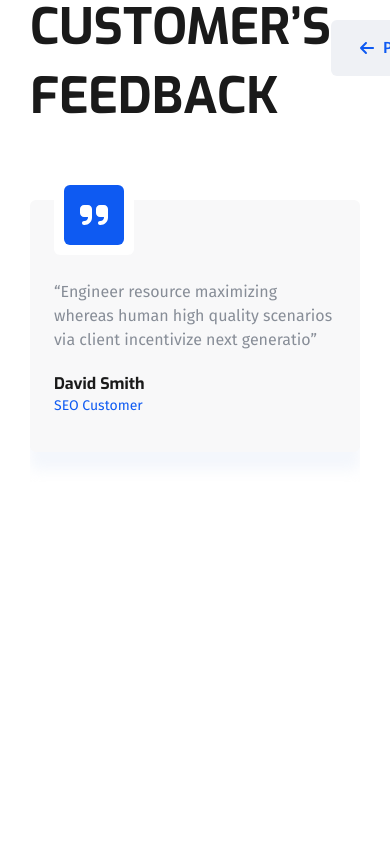
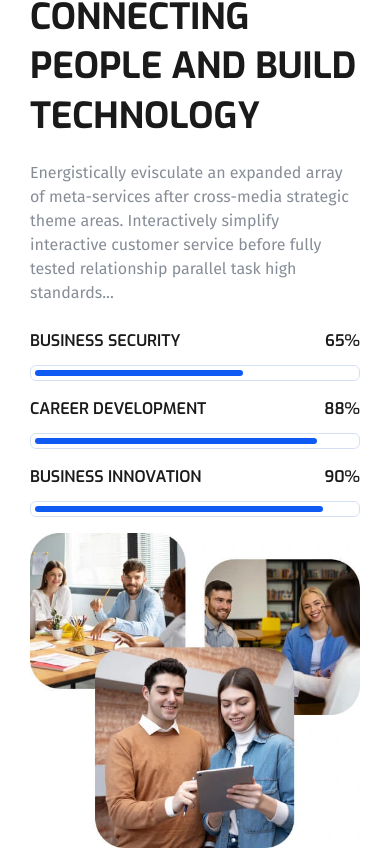
Before and after one commit to synergymsp/synergy, a Next.js app: page / in a window 390 px wide. Shown: the part 8457-9324 px from the top of the page. Before the commit the page ends 9059 px from the top, so only its background shows below. Built offline with nearby package versions, Linux system fonts and the light colour scheme.

Commit message:
skills section desktop version done

```diff
--- a/app/(main)/page.tsx
+++ b/app/(main)/page.tsx
@@ -4,6 +4,7 @@ import FAQSection from '@/component/home/faq/Faq';
 import HeroSection from '@/component/home/hero/slider';
 import ReviewsSection from '@/component/home/reviews/reviews';
 import ServicesSection from '@/component/home/services/Services';
+import SkillsSection from '@/component/home/skill/Skill';
 import StatsSection from '@/component/home/stats/StatsSec';
 import TeamsSection from '@/component/home/teams/Teams';
 
@@ -39,6 +40,9 @@ export default function Home() {
       </section>
 
       <section className="py-[120px]">
+        <SkillsSection />
+      </section>
+      <section className="py-[120px]">
         <ReviewsSection />
       </section>
     </>
--- /dev/null
+++ b/component/common/ProgressBar.tsx
@@ -0,0 +1,36 @@
+'use client';
+
+import { useEffect, useState } from 'react';
+
+interface ProgressBarProps {
+  label: string;
+  percentage: number;
+  className?: string;
+}
+
+const ProgressBar: React.FC<ProgressBarProps> = ({ label, percentage, className = '' }) => {
+  const [progress, setProgress] = useState(0);
+
+  useEffect(() => {
+    const timeout = setTimeout(() => setProgress(percentage), 300);
+
+    return () => clearTimeout(timeout);
+  }, [percentage]);
+
+  return (
+    <div className={`mb-4 ${className}`}>
+      <div className="mb-3 flex justify-between">
+        <span className="font-exo text-base font-semibold uppercase text-title">{label}</span>
+        <span className="font-exo text-base font-semibold uppercase text-title">{progress}%</span>
+      </div>
+      <div className="h-4 w-full rounded-md border border-[#D5E0F5] p-1">
+        <div
+          className="h-full rounded-full bg-theme transition-all duration-500 ease-out"
+          style={{ width: `${progress}%` }}
+        />
+      </div>
+    </div>
+  );
+};
+
+export default ProgressBar;
--- a/component/home/about/About.tsx
+++ b/component/home/about/About.tsx
@@ -40,7 +40,7 @@ const AboutSection: React.FC = () => {
               className="rounded-md"
             />
             <a
-              href="https://www.youtube.com/watch?v=_sI_Ps7JSEk"
+              href="#"
               className="duration-400 group absolute left-[50%] top-[50%] z-10 inline-block -translate-x-[50%] -translate-y-[50%] bg-transparent p-0 transition-all ease-in-out"
             >
               <span className="duration-400 flex h-[60px] w-[60px] items-center justify-center rounded-md bg-theme text-lg text-white transition-all ease-in-out">
@@ -54,7 +54,7 @@ const AboutSection: React.FC = () => {
         </div>
 
         <div
-          className="wow fadeInUp flex flex-col justify-center lg:w-1/2 xl:w-7/12"
+          className="flex flex-col justify-center lg:w-1/2 xl:w-7/12"
           data-wow-delay="0.3s"
         >
           <span className="font-exo mb-5 flex items-center text-base font-semibold uppercase text-theme">
--- a/component/home/faq/Faq.tsx
+++ b/component/home/faq/Faq.tsx
@@ -62,11 +62,11 @@ const FAQSection: React.FC = () => {
               href="#"
               className="duration-400 group absolute left-[50%] top-[50%] z-10 inline-block -translate-x-[50%] -translate-y-[50%] bg-transparent p-0 transition-all ease-in-out"
             >
-              <span className="duration-400 bg-theme/55 flex h-[60px] w-[60px] items-center justify-center rounded-md text-lg text-white transition-all ease-in-out">
+              <span className="duration-400 flex h-[60px] w-[60px] items-center justify-center rounded-md bg-theme/55 text-lg text-white transition-all ease-in-out">
                 <FontAwesomeIcon icon={faPlay} />
               </span>
-              <span className="duration-400 bg-theme/55 absolute inset-0 -z-10 h-full w-full rounded-md opacity-50 transition-all ease-in-out group-hover:opacity-100" />
-              <span className="bg-theme/55 absolute inset-0 -z-10 h-full w-full animate-ping rounded-md opacity-50" />
+              <span className="duration-400 absolute inset-0 -z-10 h-full w-full rounded-md bg-theme/55 opacity-50 transition-all ease-in-out group-hover:opacity-100" />
+              <span className="absolute inset-0 -z-10 h-full w-full animate-ping rounded-md bg-theme/55 opacity-50" />
             </a>
           </div>
         </div>
@@ -114,7 +114,7 @@ const FAQSection: React.FC = () => {
               >
                 {openIndex === index && (
                   <div className="py-5">
-                    <p className="text-body text-base">{faq.answer}</p>
+                    <p className="text-base text-body">{faq.answer}</p>
                   </div>
                 )}
               </div>
--- /dev/null
+++ b/component/home/skill/Skill.tsx
@@ -0,0 +1,55 @@
+import { faCopy } from '@fortawesome/free-solid-svg-icons';
+import { FontAwesomeIcon } from '@fortawesome/react-fontawesome';
+import Image from 'next/image';
+
+import { Container } from '@/component/common/Container';
+import ProgressBar from '@/component/common/ProgressBar';
+
+const skillsData = [
+  { label: 'Business Security', percentage: 65 },
+  { label: 'Career Development', percentage: 88 },
+  { label: 'Business Innovation', percentage: 90 },
+];
+
+const SkillsSection: React.FC = () => {
+  return (
+    <Container>
+      <div className="flex flex-col items-center lg:flex-row lg:space-x-10 xl:space-x-16">
+        <div className="flex flex-col justify-center lg:w-7/12 xl:w-1/2">
+          <span className="font-exo mb-5 flex items-center text-base font-semibold uppercase text-theme">
+            <FontAwesomeIcon icon={faCopy} className="mr-2" /> The Great Company Skill
+          </span>
+          <h2 className="font-exo mb-5 text-[36px] font-bold uppercase leading-snug text-title xl:text-[44px] 2xl:text-[48px]">
+            Connecting People And Build Technology
+          </h2>
+          <p className="mb-6 text-base text-body">
+            Energistically evisculate an expanded array of meta-services after
+            cross-media strategic theme areas. Interactively simplify
+            interactive customer service before fully tested relationship
+            parallel task high standards...
+          </p>
+
+          {skillsData.map((skill) => (
+            <ProgressBar key={skill.label} label={skill.label} percentage={skill.percentage} />
+          ))}
+        </div>
+
+        <div className="relative flex-1">
+          <div className="relative w-[100%] overflow-hidden rounded-md">
+            <Image
+              src="/images/skills/skills-1.webp"
+              alt="skills image"
+              width={0}
+              height={0}
+              sizes="100vw"
+              style={{ width: '100%', height: 'auto' }}
+              className="rounded-md"
+            />
+          </div>
+        </div>
+      </div>
+    </Container>
+  );
+};
+
+export default SkillsSection;
```
Also changed, not shown: public/images/skills/skills-1.webp (added).
